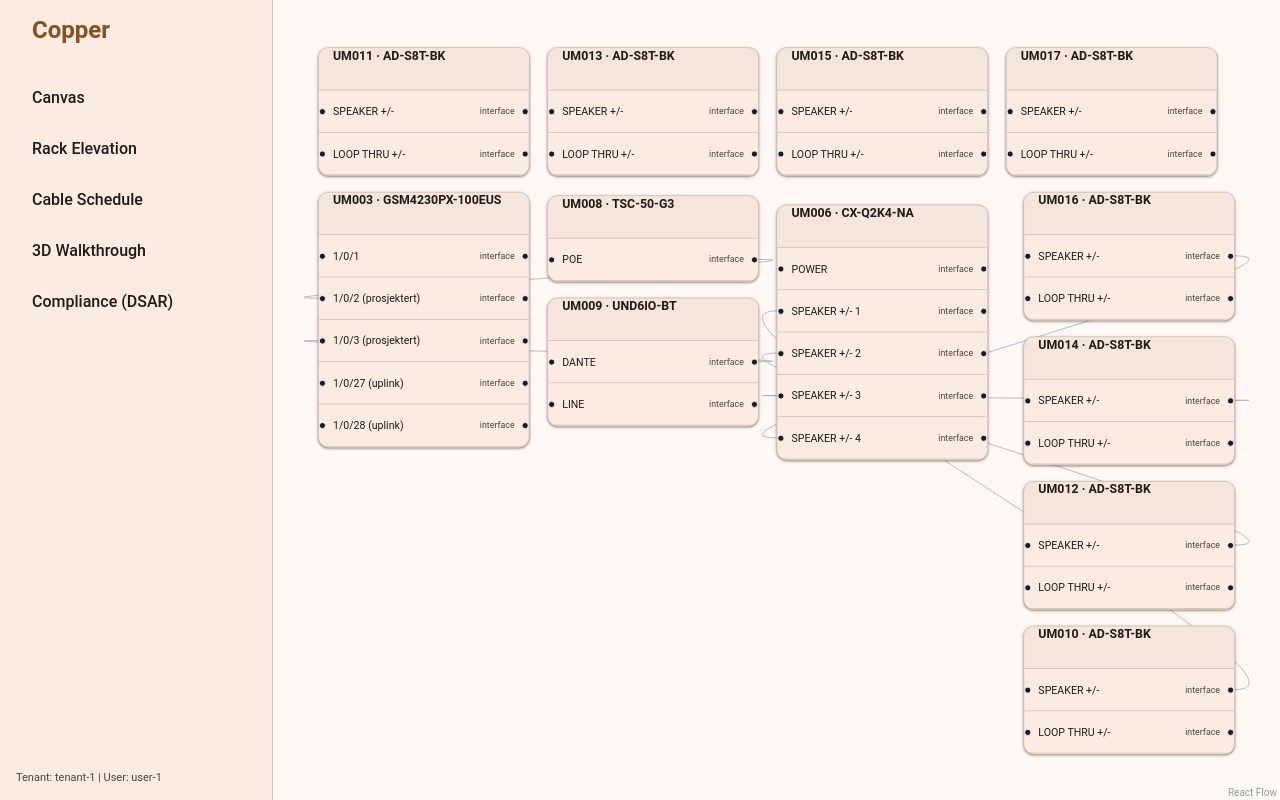
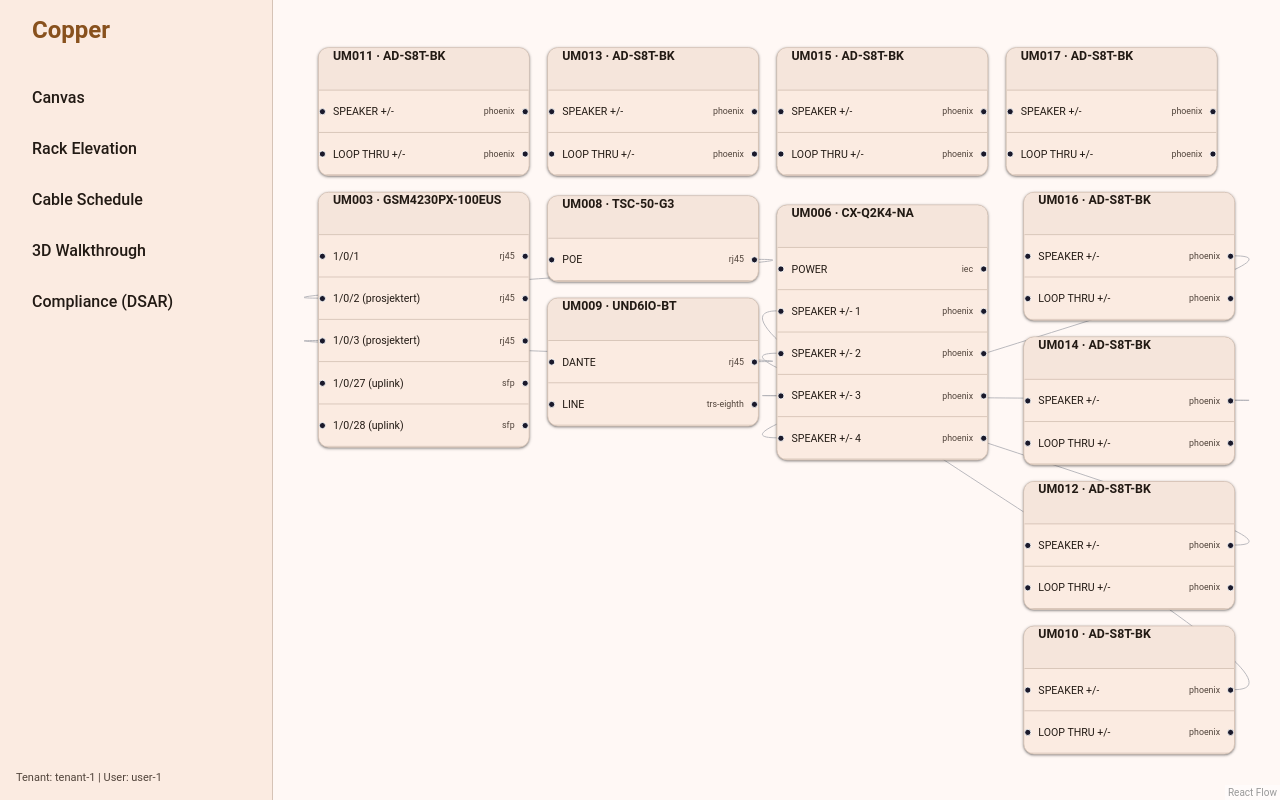
Before and after one commit to sindrehaugen/Copper, a React (Vite) app in the folder app/: page / in a window 1280 px wide. Built offline with nearby package versions, Linux system fonts and the light colour scheme.

Commit message:
fix(canvas): display port type instead of generic kind on device node

```diff
--- a/app/src/views/canvas/nodes/DeviceNode.tsx
+++ b/app/src/views/canvas/nodes/DeviceNode.tsx
@@ -198,7 +198,7 @@
               <span style={portNameStyle} title={portDisplayName}>
                 {portDisplayName}
               </span>
-              <span style={portKindBadgeStyle}>{port.kind}</span>
+              <span style={portKindBadgeStyle}>{port.type || ''}</span>
               <Handle
                 type="target"
                 position={Position.Right}
```
